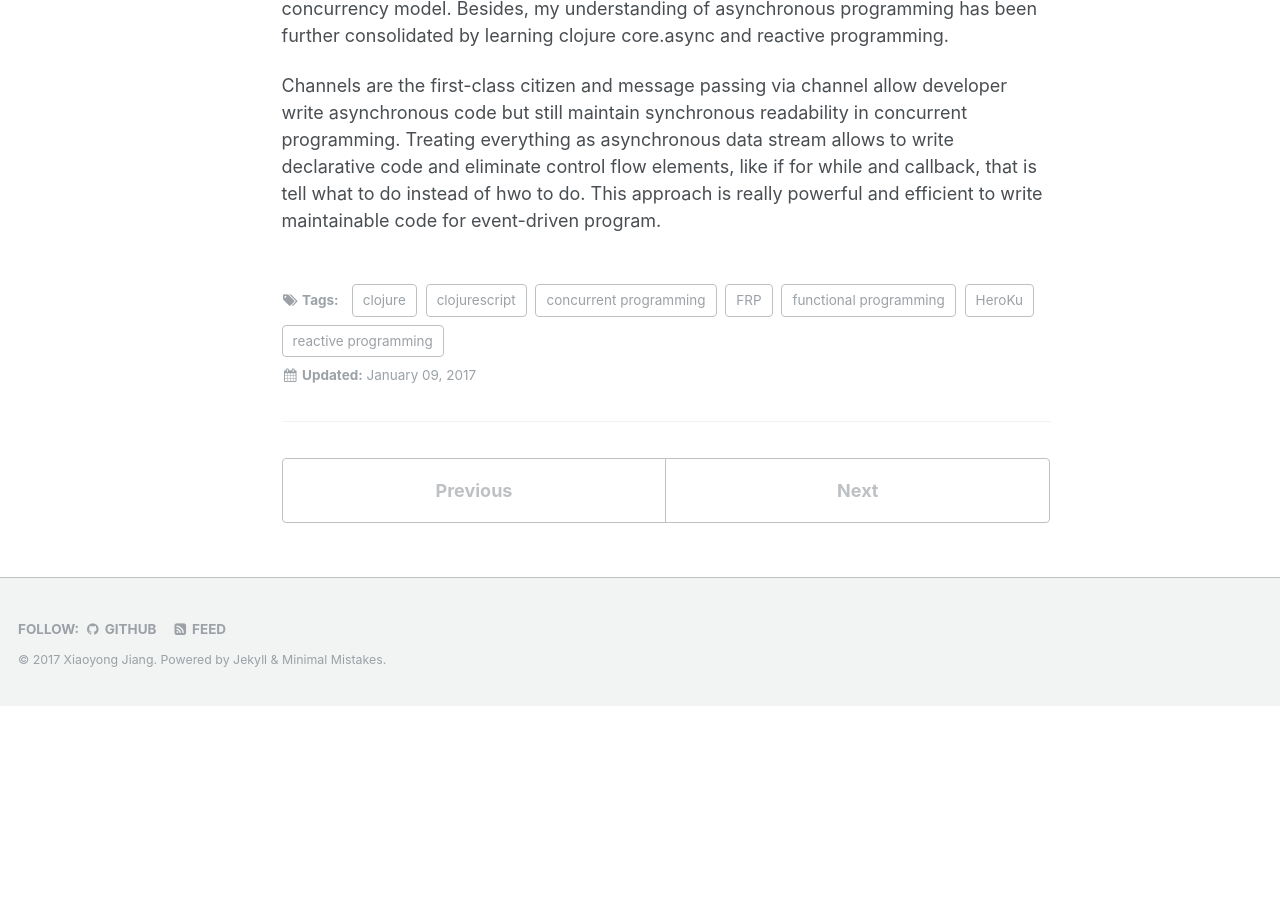
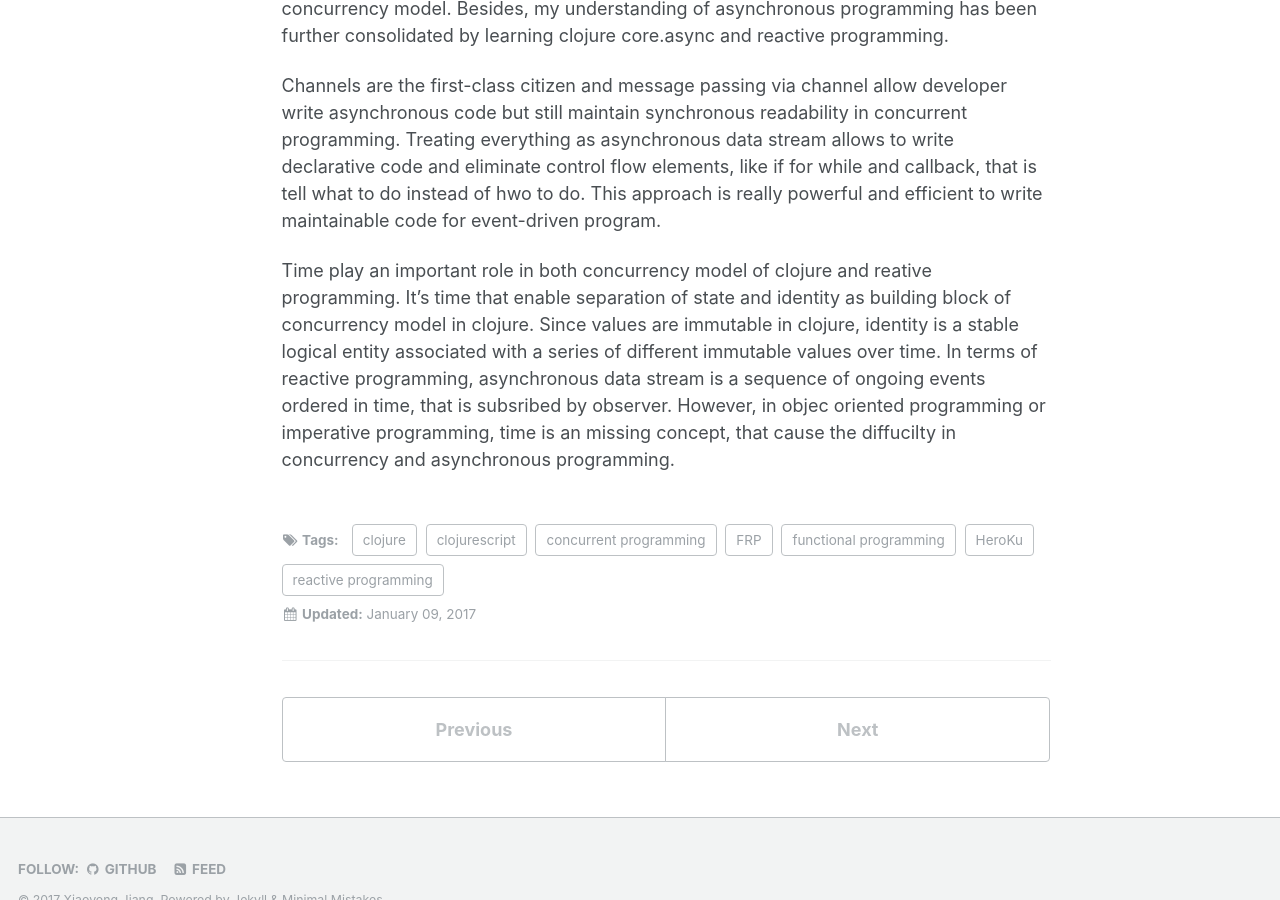
Before and after one commit to jiangxiaoyong/jiangxiaoyong.github.io, a Jekyll site: the page built from _portfolio/multiplayerOnlineBattle.md, in a window 1280 px wide and 900 px high, scrolled down 6970 px. Built offline with Jekyll 4.4.1, drawn with Linux system fonts in a browser that asks for light colours; before the commit the page ends 7676 px from its top, so only the background shows below that.

Commit message:
Update multiplayerOnlineBattle.md

```diff
--- a/_portfolio/multiplayerOnlineBattle.md
+++ b/_portfolio/multiplayerOnlineBattle.md
@@ -203,3 +203,5 @@
 Channels are the first-class citizen and message passing via channel allow developer write asynchronous code but still maintain synchronous readability in concurrent programming.
 Treating everything as asynchronous data stream allows to write declarative code and eliminate control flow elements, like if for while and callback, that is tell what to do instead of
 hwo to do. This approach is really powerful and efficient to write maintainable code for event-driven program.
+
+Time play an important role in both concurrency model of clojure and reative programming. It's time that enable separation of state and identity as building block of concurrency model in clojure. Since values are immutable in clojure, identity is a stable logical entity associated with a series of different immutable values over time. In terms of reactive programming, asynchronous data stream is a sequence of ongoing events ordered in time, that is subsribed by observer. However, in objec oriented programming or imperative programming, time is an missing concept, that cause the diffucilty in concurrency and asynchronous programming.
```
